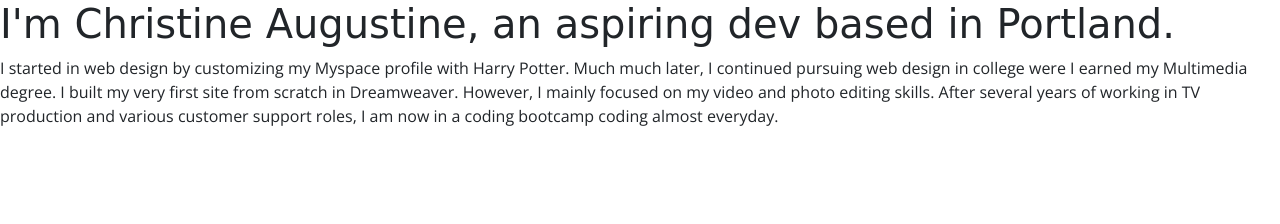
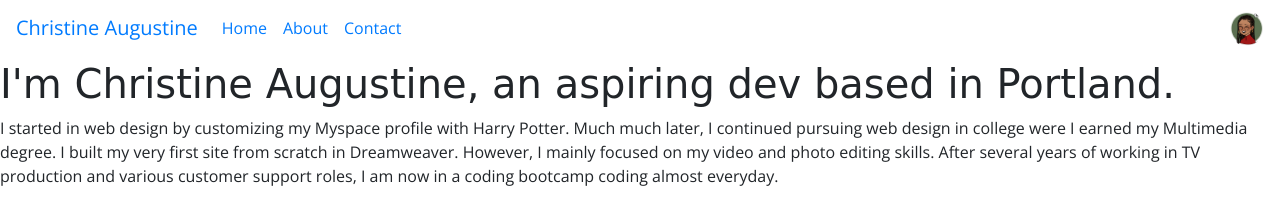
Before and after one commit to christinereina/christine-augustine, a plain HTML site: page me.html in a window 1280 px wide. Drawn offline with nearby package versions, Linux system fonts and the light colour scheme; a web font is replaced by a local one.

```diff
--- a/css/styles.css
+++ b/css/styles.css
@@ -3,5 +3,5 @@ h1 {
 }
 
 body {
-  font-family: 'Open Sans', sans-serif;
+  font-family: 'Open Sans', sans-serif;s
 }
--- a/me.html
+++ b/me.html
@@ -7,7 +7,41 @@
   <link rel="stylesheet" href="css/styles.css">
   <link href="https://fonts.googleapis.com/css2?family=Open+Sans&family=Shrikhand&display=swap" rel="stylesheet">
   <title>About - Christine Augustine</title>
+
+  <!--Navbar -->
+<nav class="mb-1 navbar navbar-expand-lg">
+  <a class="navbar-brand" href="#">Christine Augustine</a>
+  <button class="navbar-toggler" type="button" data-toggle="collapse" data-target="#navbarSupportedContent-555"
+    aria-controls="navbarSupportedContent-555" aria-expanded="false" aria-label="Toggle navigation">
+    <span class="navbar-toggler-icon"></span>
+  </button>
+  <div class="collapse navbar-collapse" id="navbarSupportedContent-555">
+    <ul class="navbar-nav mr-auto">
+      <li class="nav-item active">
+        <a class="nav-link" href="#">Home
+          <span class="sr-only">(current)</span>
+        </a>
+      </li>
+      <li class="nav-item">
+        <a class="nav-link" href="#">About</a>
+      </li>
+      <li class="nav-item">
+        <a class="nav-link" href="#">Contact</a>
+      </li>
+    </ul>
+    <ul class="navbar-nav ml-auto nav-flex-icons">
+      <li class="nav-item avatar">
+        <a class="nav-link p-0" href="#">
+          <img src="./assets/christine.png" class="rounded-circle z-depth-0"
+            alt="avatar image" height="35">
+        </a>
+      </li>
+    </ul>
+  </div>
+</nav>
+<!--/.Navbar -->
 </head>
+
 <body>
   <h1>I'm Christine Augustine, an aspiring dev based in Portland.</h1>
     <div>
```
Also changed, not shown: index.html (+1 -0 lines), work.html (+32 -0 lines), assets/christine.png (added), 2 other files.
